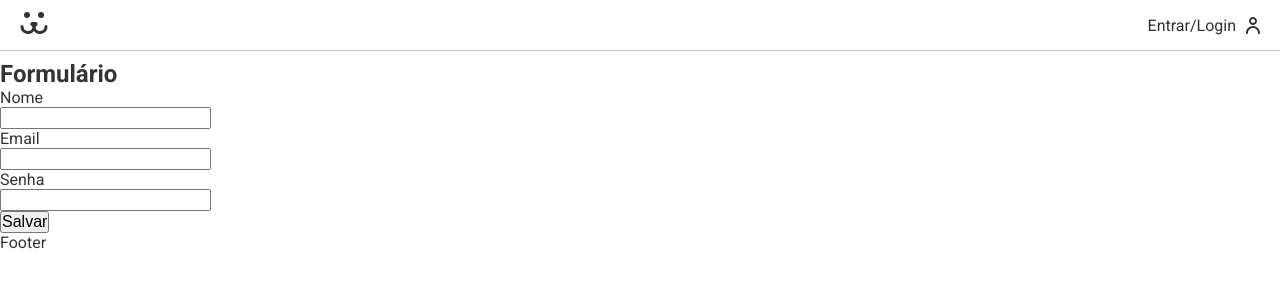
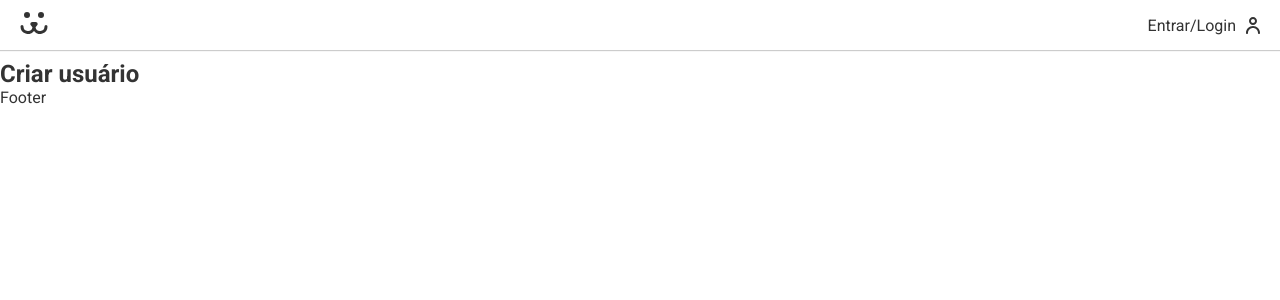
Before and after one commit to laecio22/projeto-dogs, a React (Vite) app in the folder projetoDogs/: page /login/criar in a window 1280 px wide. Shown: the top 300 px of the page. Built offline with nearby package versions, Linux system fonts and the light colour scheme.

Commit message:
feat:implementação  função de  logar usuário e  refatorar o formulário  no componente  correto

```diff
--- a/projetoDogs/package.json
+++ b/projetoDogs/package.json
@@ -10,6 +10,7 @@
     "preview": "vite preview"
   },
   "dependencies": {
+    "axios": "^1.7.9",
     "react": "^19.0.0",
     "react-dom": "^19.0.0",
     "react-router-dom": "^7.1.5",
--- /dev/null
+++ b/projetoDogs/src/api/URL.js
@@ -0,0 +1,2 @@
+  const BASE_URL = 'https://dogsapi.origamid.dev/json';
+  export default BASE_URL
--- a/projetoDogs/src/components/Login/LoginCreate/LoginCreate.tsx
+++ b/projetoDogs/src/components/Login/LoginCreate/LoginCreate.tsx
@@ -1,47 +1,8 @@
-import { ChangeEvent,  useState } from "react";
 const LoginCreate = () => {
-  const [name, setName] = useState("");
-  const [password, setPassword] = useState("");
-  const [email, setEmail] = useState("");
-
-  const handleName = ({ currentTarget }: ChangeEvent<HTMLInputElement>) => {
-    const { value } = currentTarget;
-    setName(value);
-  };
-
-  const handleEmail = ({ currentTarget }: ChangeEvent<HTMLInputElement>) => {
-    const { value } = currentTarget;
-    setEmail(value);
-  };
-
-  const handlePassword = ({ currentTarget }: ChangeEvent<HTMLInputElement>) => {
-    const { value } = currentTarget;
-    setPassword(value);
-  };
-
-  const submitUser = (event:React.FormEvent<HTMLFormElement>) => {
-     event.preventDefault()
-
-  }
-
   return (
-    <section>
-      <h2>Formulário</h2>
-      <form onSubmit={submitUser}>
-        <label>Nome</label>
-        <input type="text" value={name} name="name" onChange={handleName} />
-        <label>Email</label>
-        <input type="email" value={email} name="email" onChange={handleEmail} />
-        <label>Senha</label>
-        <input
-          type="password"
-          value={password}
-          name="password"
-          onChange={handlePassword}
-        />
-        <button>Salvar</button>
-      </form>
-    </section>
+    <div>
+      <h2>Criar usuário</h2>
+    </div>
   );
 };
 
--- a/projetoDogs/src/components/Login/LoginForm/LoginForm.tsx
+++ b/projetoDogs/src/components/Login/LoginForm/LoginForm.tsx
@@ -1,9 +1,60 @@
 import { Link } from "react-router-dom";
+import { ChangeEvent, useState } from "react";
+import api from "axios";
+import BASE_URL from "../../../api/URL";
+
 const LoginForm = () => {
-  return <div>
-    formulário Login
-    <Link to={'/login/criar'}>Cadastro</Link>
-    </div>;
+  const [name, setName] = useState("");
+  const [password, setPassword] = useState("");
+
+  const handleName = ({ currentTarget }: ChangeEvent<HTMLInputElement>) => {
+    const { value } = currentTarget;
+    setName(value);
+  };
+
+  const handlePassword = ({ currentTarget }: ChangeEvent<HTMLInputElement>) => {
+    const { value } = currentTarget;
+    setPassword(value);
+  };
+  const submitUser = (event: React.FormEvent<HTMLFormElement>) => {
+    event.preventDefault();
+
+    const body = {
+      username: name,
+      password,
+    };
+
+    api
+      .post(`${BASE_URL}/jwt-auth/v1/token`, body, {
+        headers: {
+          "Content-Type": "application/json",
+        },
+      })
+      .then((response) => {
+        console.log(response, "resposta");
+      })
+      .catch((error) => {
+        console.log(error, "ocorreu um erro ");
+      });
+  };
+
+  return (
+    <section>
+      <form onSubmit={submitUser}>
+        <label>Nome</label>
+        <input type="text" value={name} name="name" onChange={handleName} />
+        <label>Senha</label>
+        <input
+          type="password"
+          value={password}
+          name="password"
+          onChange={handlePassword}
+        />
+        <button>Entrar</button>
+      </form>
+      <Link to={"/login/criar"}>Cadastro</Link>
+    </section>
+  );
 };
 
 export default LoginForm;
```
Also changed, not shown: 1 other file (tests, documents, lock files or other folders).
